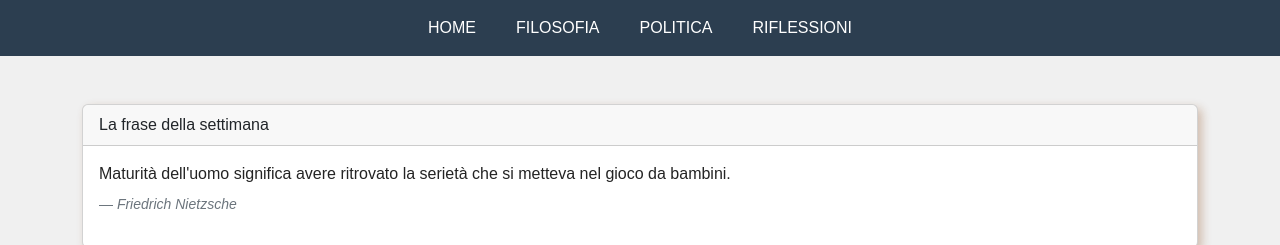
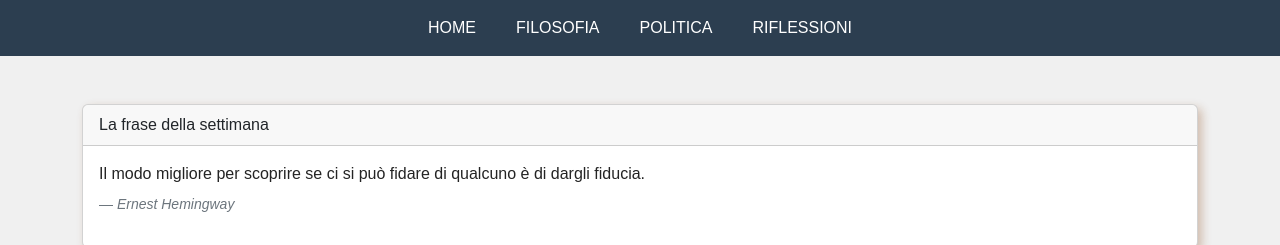
Before and after one commit to fabiomazzilli85/Giuseppe-Grosso, a plain HTML site: page index.html in a window 1280 px wide. Shown: the top 245 px of the page. Drawn offline with nearby package versions, Linux system fonts and the light colour scheme; a web font is replaced by a local one.

Commit message:
Add files via upload

```diff
--- a/index.html
+++ b/index.html
@@ -84,9 +84,8 @@
 
                     <div class="card-body">
                         <blockquote class="mb-0">
-                            <p class="mb-4">Maturità dell'uomo significa avere ritrovato la serietà che si metteva nel
-                                gioco da bambini.</p>
-                            <footer class="blockquote-footer"><cite title="Source Title">Friedrich Nietzsche</cite>
+                            <p class="mb-4">Il modo migliore per scoprire se ci si può fidare di qualcuno è di dargli fiducia.</p>
+                            <footer class="blockquote-footer"><cite title="Source Title">Ernest Hemingway</cite>
                             </footer>
                         </blockquote>
                     </div>
```
